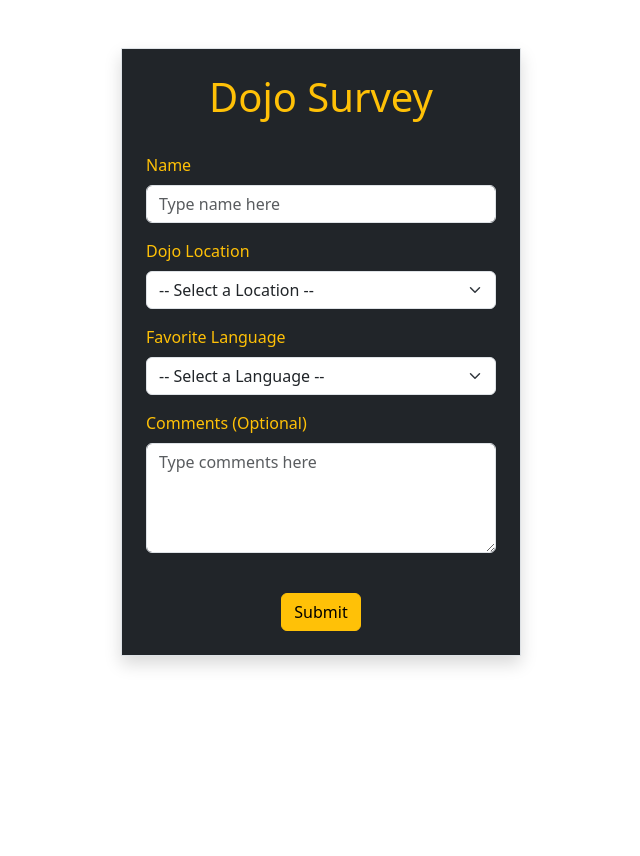
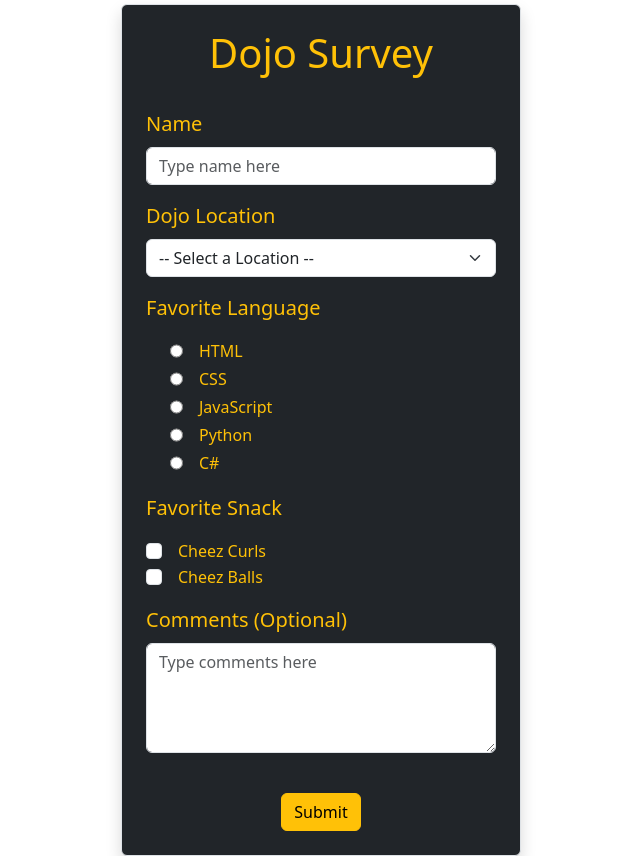
Before and after one commit to jazdal/coding-dojo-python-stack, a Flask app: page / in a window 1280 px wide. Shown: the whole page, without its empty margins (319-959 px from the left). Before the commit the page ends 668 px from the top, so only its background shows below. Run offline with Flask 3, Linux system fonts and the light colour scheme.

Commit message:
Updated 'Dojo Survey' Flask project

```diff
--- a/python/flask/fundamentals/dojo_survey/server.py
+++ b/python/flask/fundamentals/dojo_survey/server.py
@@ -17,14 +17,17 @@ def get_info():
     session['language'] = request.form['language']
     print(session['language'])
 
+    session['snack'] = request.form.getlist('snack')
+    print(*session['snack'])
+
     session['comments'] = request.form['comments']
     print(session['comments'])
 
-    return redirect('/')
+    return redirect('/result')
 
 @app.route('/result')
 def show_info():
-    return render_template('show.html', username = session['username'], useremail = session['useremail'])
+    return render_template('result.html', username = session['username'], location = session['location'], language = session['language'], snacks = session['snack'], comments = session['comments'])
 
 if __name__ == "__main__":
     app.run(debug = True)
--- a/python/flask/fundamentals/dojo_survey/templates/index.html
+++ b/python/flask/fundamentals/dojo_survey/templates/index.html
@@ -9,17 +9,17 @@
         <title>Dojo Survey</title>
     </head>
     <body>
-        <div class="mt-5 d-flex justify-content-center">
-            <form class="p-4 border shadow bg-dark text-warning" action="/process" method="post">
+        <div class="mt-1 d-flex justify-content-center">
+            <form class="p-4 border rounded shadow bg-dark text-warning" action="/process" method="post">
                 <h1>Dojo Survey</h1>
                 <br>
                 <div class="mb-3">
-                    <label for="input_name" class="form-label">Name</label>
+                    <label for="input_name" class="fs-5 form-label">Name</label>
                     <input type="text" class="form-control" name="username" placeholder="Type name here">
                 </div>
                 <div class="mb-3">
-                    <label for="select_location" class="form-label">Dojo Location</label>
-                    <select class="form-select" name="location">
+                    <label for="select_location" class="fs-5 form-label">Dojo Location</label>
+                    <select class="form-select" name="location" title="select_location">
                         <option selected>-- Select a Location --</option>
                         <option value="Chicago">Chicago</option>
                         <option value="Seattle">Seattle</option>
@@ -28,19 +28,38 @@
                         <option value="Bellevue">Bellevue</option>
                     </select>
                 </div>
-                <div class="mb-3">
-                    <label for="select_language" class="form-label">Favorite Language</label>
-                    <select class="form-select" name="language">
-                        <option selected>-- Select a Language --</option>
-                        <option value="HTML">HTML</option>
-                        <option value="CSS">CSS</option>
-                        <option value="JavaScript">JavaScript</option>
-                        <option value="Python">Python</option>
-                        <option value="C#">C#</option>
-                    </select>
+                <p class="fs-5">Favorite Language</p>
+                <div class="d-flex form-check">
+                    <input class="me-3 form-check input" type="radio" name="language" title="HTML" value="HTML">
+                    <label class="form-check-label" for="language">HTML</label>
+                </div>
+                <div class="d-flex form-check">
+                    <input class="me-3 form-check input" type="radio" name="language" title="CSS" value="CSS">
+                    <label class="form-check-label" for="language">CSS</label>
+                </div>
+                <div class="d-flex form-check">
+                    <input class="me-3 form-check input" type="radio" name="language" title="JavaScript" value="JavaScript">
+                    <label class="form-check-label" for="language">JavaScript</label>
+                </div>
+                <div class="d-flex form-check">
+                    <input class="me-3 form-check input" type="radio" name="language" title="Python" value="Python">
+                    <label class="form-check-label" for="language">Python</label>
+                </div>
+                <div class="mb-3 d-flex form-check">
+                    <input class="me-3 form-check input" type="radio" name="language" title="C#" value="C#">
+                    <label class="form-check-label" for="language">C#</label>
+                </div>
+                <p class="fs-5">Favorite Snack</p>
+                <div class="d-flex form-check">
+                    <input class="me-3 form-check-input" type="checkbox" name="snack" value="Cheez Curls">
+                    <label class="form-check-label" for="snack">Cheez Curls</label>
+                </div>
+                <div class="mb-3 d-flex form-check">
+                    <input class="me-3 form-check-input" type="checkbox" name="snack" value="Cheez Balls">
+                    <label class="form-check-label" for="snack">Cheez Balls</label>
                 </div>
                 <div class="mb-3">
-                    <label for="input_comments" class="form-label">Comments (Optional)</label>
+                    <label for="input_comments" class="fs-5 form-label">Comments (Optional)</label>
                     <textarea class="form-control" rows="4" name="comments" placeholder="Type comments here"></textarea>
                 </div>
                 <br>
```
Also changed, not shown: python/flask/fundamentals/dojo_survey/templates/result.html (+32 -37 lines).
